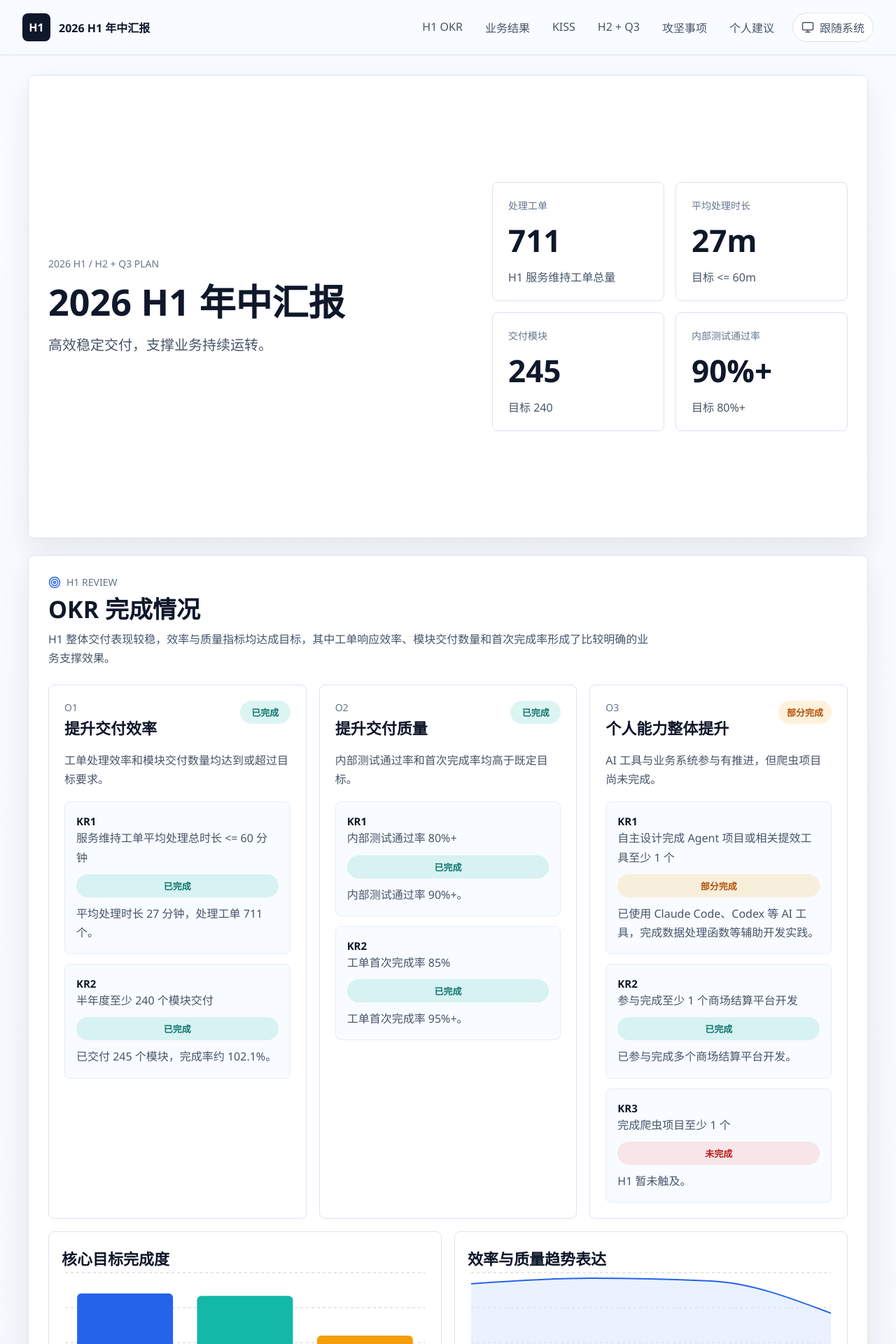
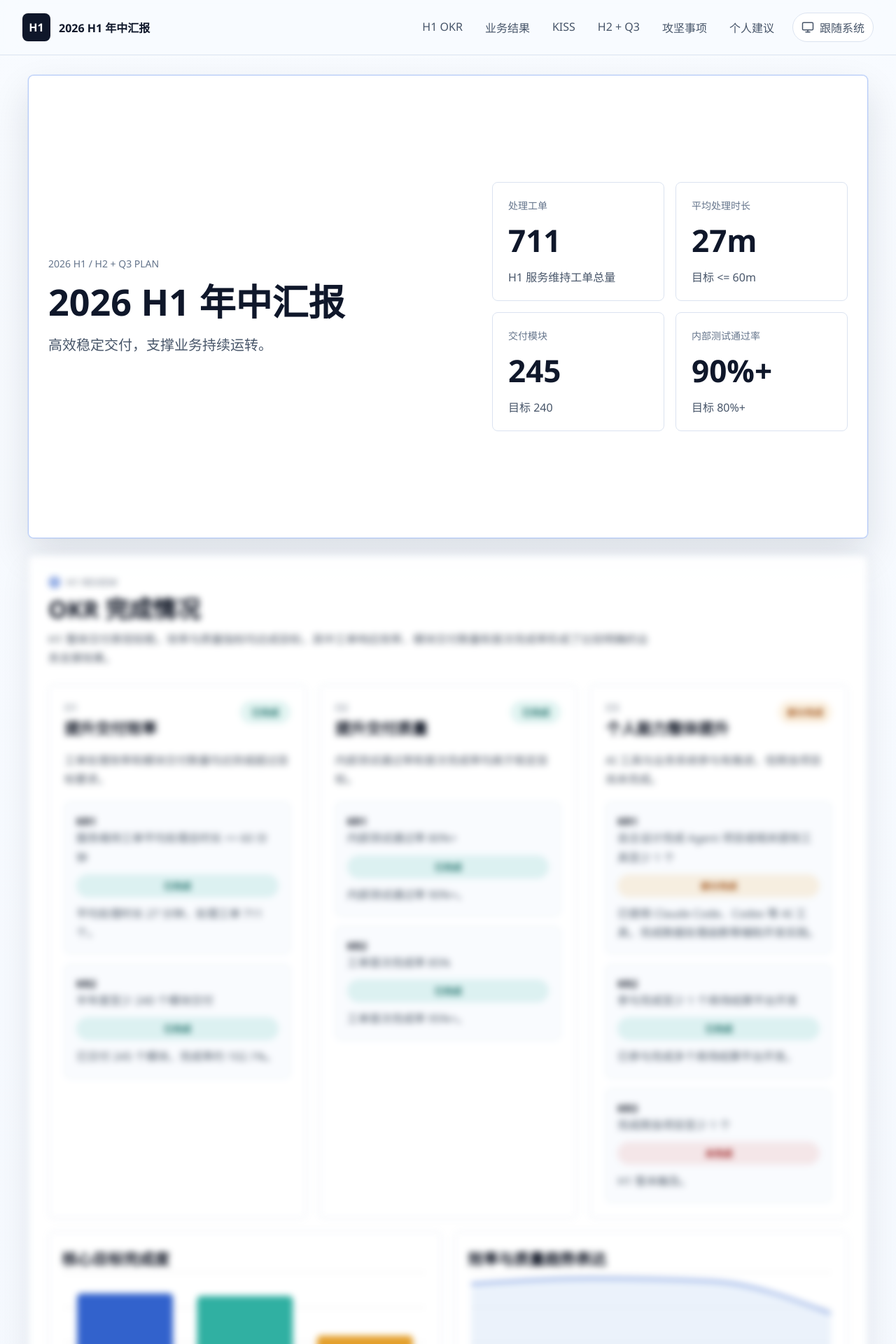
Before and after one commit to tyrantblue/kickoff2026h1, a React (Vite) app: page /#hero in a window 1280 px wide. Shown: the top 1920 px of the page at 70% size. Built offline with nearby package versions, Linux system fonts and the light colour scheme.

Commit message:
feat: add focused section transitions

```diff
--- a/src/App.jsx
+++ b/src/App.jsx
@@ -128,7 +128,7 @@ function App() {
   }
 
   return (
-    <div className="app-shell">
+    <div className={`app-shell focus-${activeSection}`}>
       <Header
         activeSection={activeSection}
         activeTheme={activeTheme}
@@ -200,7 +200,7 @@ function Header({ activeSection, activeTheme, onNavigate, onThemeToggle }) {
 
 function Hero() {
   return (
-    <section className="hero-section section-panel" id="hero">
+    <section className="hero-section section-panel panel-hero" id="hero">
       <div className="hero-copy">
         <p className="eyebrow">{reportData.meta.period}</p>
         <h1>{reportData.meta.title}</h1>
@@ -242,7 +242,7 @@ function SectionTitle({ id, type, eyebrow, title, description }) {
 
 function OkrReview() {
   return (
-    <section className="section-panel" aria-labelledby="okr">
+    <section className="section-panel panel-okr" aria-labelledby="okr">
       <SectionTitle
         id="okr"
         type="okr"
@@ -330,7 +330,7 @@ function ChartBand() {
 
 function BusinessImpact() {
   return (
-    <section className="section-panel" aria-labelledby="impact">
+    <section className="section-panel panel-impact" aria-labelledby="impact">
       <SectionTitle
         id="impact"
         type="impact"
@@ -354,7 +354,7 @@ function BusinessImpact() {
 
 function KissReview() {
   return (
-    <section className="section-panel" aria-labelledby="kiss">
+    <section className="section-panel panel-kiss" aria-labelledby="kiss">
       <SectionTitle
         id="kiss"
         type="kiss"
@@ -381,7 +381,7 @@ function KissReview() {
 
 function PlanSection() {
   return (
-    <section className="section-panel" aria-labelledby="plan">
+    <section className="section-panel panel-plan" aria-labelledby="plan">
       <SectionTitle
         id="plan"
         type="plan"
@@ -423,7 +423,7 @@ function PlanCard({ okr }) {
 
 function BattleItems() {
   return (
-    <section className="section-panel" aria-labelledby="battles">
+    <section className="section-panel panel-battles" aria-labelledby="battles">
       <SectionTitle
         id="battles"
         type="battles"
@@ -450,7 +450,7 @@ function BattleItems() {
 
 function Suggestions() {
   return (
-    <section className="section-panel" aria-labelledby="suggestions">
+    <section className="section-panel panel-suggestions" aria-labelledby="suggestions">
       <SectionTitle
         id="suggestions"
         type="suggestions"
--- a/src/styles/global.css
+++ b/src/styles/global.css
@@ -243,6 +243,7 @@ main {
 
 .section-panel {
   margin-bottom: 24px;
+  min-height: calc(100vh - 136px);
   padding: 28px;
   background: rgba(var(--surface-rgb), 0.92);
   border: 1px solid var(--line);
@@ -252,8 +253,44 @@ main {
   transition:
     background 220ms ease,
     border-color 220ms ease,
+    filter 420ms ease,
+    opacity 420ms ease,
     box-shadow 220ms ease,
-    transform 220ms ease;
+    transform 420ms cubic-bezier(0.22, 1, 0.36, 1);
+  will-change: opacity, filter, transform;
+}
+
+.app-shell[class*="focus-"] .section-panel {
+  opacity: 1;
+  filter: none;
+}
+
+.focus-hero .section-panel:not(.panel-hero),
+.focus-okr .section-panel:not(.panel-okr),
+.focus-impact .section-panel:not(.panel-impact),
+.focus-kiss .section-panel:not(.panel-kiss),
+.focus-plan .section-panel:not(.panel-plan),
+.focus-battles .section-panel:not(.panel-battles),
+.focus-suggestions .section-panel:not(.panel-suggestions) {
+  opacity: 0.22;
+  filter: blur(5px) saturate(0.78);
+  transform: scale(0.985);
+}
+
+.focus-hero .panel-hero,
+.focus-okr .panel-okr,
+.focus-impact .panel-impact,
+.focus-kiss .panel-kiss,
+.focus-plan .panel-plan,
+.focus-battles .panel-battles,
+.focus-suggestions .panel-suggestions {
+  opacity: 1;
+  filter: none;
+  border-color: rgba(37, 99, 235, 0.34);
+  box-shadow:
+    0 24px 54px rgba(15, 23, 42, 0.12),
+    0 0 0 1px rgba(37, 99, 235, 0.08);
+  transform: translateY(0) scale(1);
 }
 
 .section-title,
@@ -703,7 +740,20 @@ blockquote {
   }
 
   .section-panel {
+    min-height: auto;
     padding: 22px 18px;
+  }
+
+  .focus-hero .section-panel:not(.panel-hero),
+  .focus-okr .section-panel:not(.panel-okr),
+  .focus-impact .section-panel:not(.panel-impact),
+  .focus-kiss .section-panel:not(.panel-kiss),
+  .focus-plan .section-panel:not(.panel-plan),
+  .focus-battles .section-panel:not(.panel-battles),
+  .focus-suggestions .section-panel:not(.panel-suggestions) {
+    opacity: 0.42;
+    filter: blur(2px) saturate(0.85);
+    transform: scale(0.992);
   }
 
   .hero-copy h1 {
```
